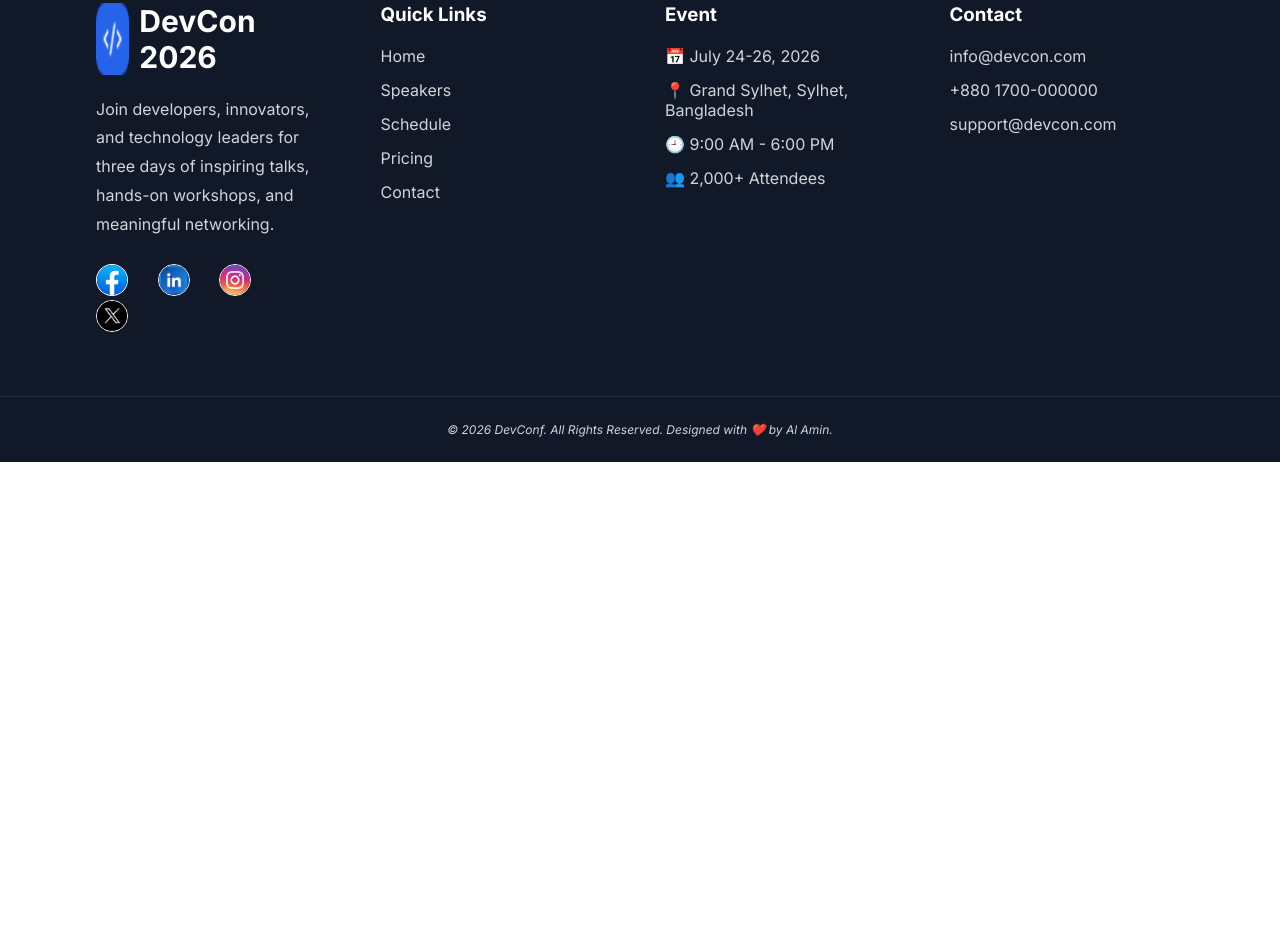
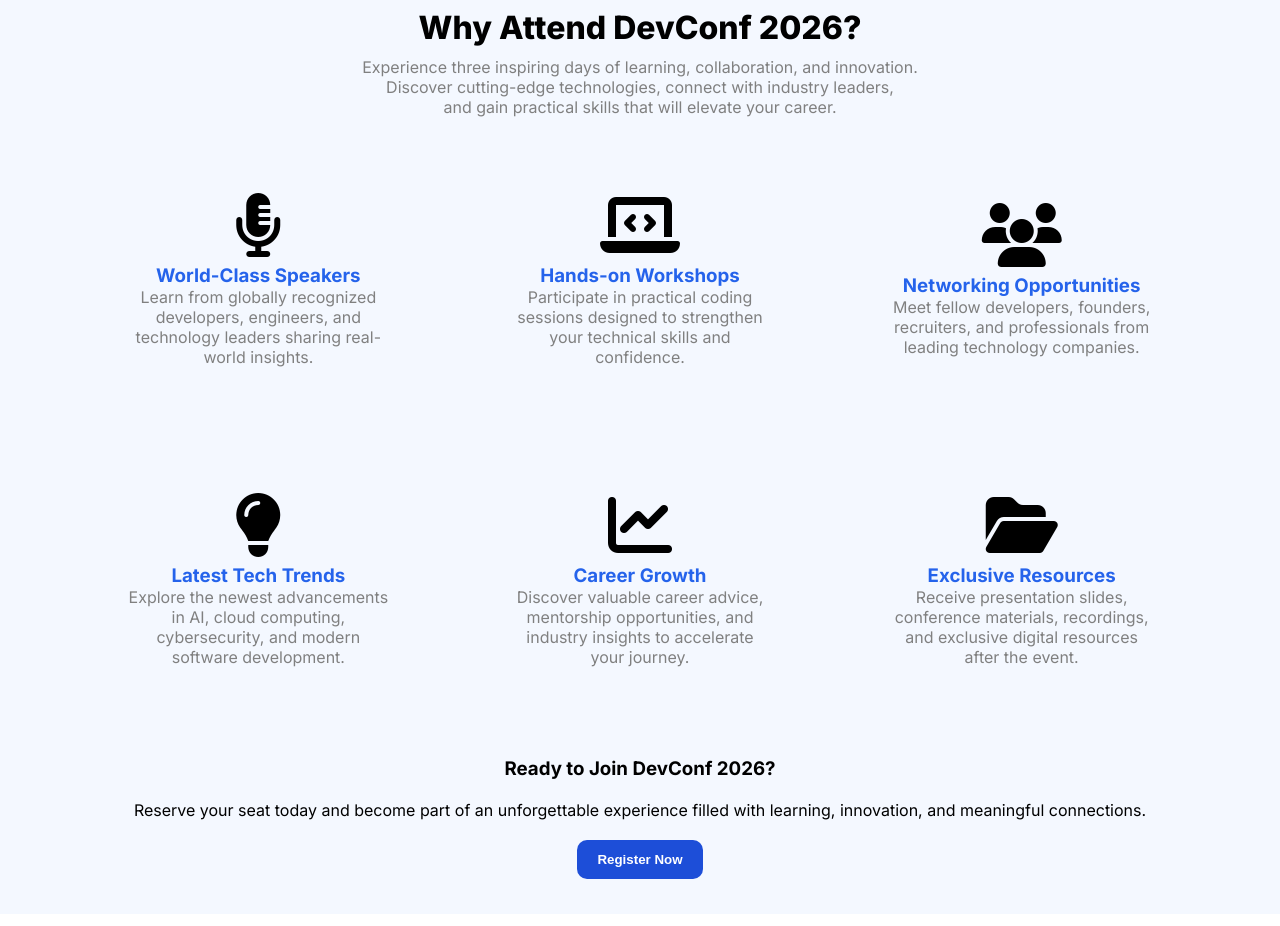
Before and after one commit to alaminsaleh/DEVCONF-2026, a plain HTML site: page index.html in a window 1280 px wide. Shown: the part 2434-3360 px from the top of the page. Before the commit the page ends 2896 px from the top, so only its background shows below. Drawn offline with Linux system fonts and the light colour scheme.

Commit message:
Created a new section using AI as relevant with rest of the website design and Finally completed the project

```diff
--- a/index.html
+++ b/index.html
@@ -11,6 +11,7 @@
         href="https://fonts.googleapis.com/css2?family=Inter:ital,opsz,wght@0,14..32,100..900;1,14..32,100..900&display=swap"
         rel="stylesheet">
     <link rel="stylesheet" href="./styles/style.css">
+    <link rel="stylesheet" href="https://cdnjs.cloudflare.com/ajax/libs/font-awesome/6.7.2/css/all.min.css">
 </head>
 
 <body>
@@ -145,8 +146,123 @@
             </div>
         </section>
         <!-- Self generate section -->
-        <section>
+        <!-- ================= Why Attend Section ================= -->
+        <section class="why-attend" id="why-attend">
 
+            <div class="attend-container">
+
+                <div class="attend-section-title">
+                    <h2>Why Attend DevConf 2026?</h2>
+                    <p style="color: gray;">
+                        Experience three inspiring days of learning, collaboration, and innovation. <br>
+                        Discover cutting-edge technologies, connect with industry leaders, <br> and
+                        gain practical skills that will elevate your career.
+                    </p>
+                </div>
+
+                <div class="why-attend-grid">
+
+                    <!-- Card 1 -->
+                    <div class="feature-card">
+                        <div class="feature-icon">
+                            <i class="fa-solid fa-microphone-lines"></i>
+                        </div>
+
+                        <h3>World-Class Speakers</h3>
+
+                        <p>
+                            Learn from globally recognized developers, engineers,
+                            and technology leaders sharing real-world insights.
+                        </p>
+                    </div>
+
+                    <!-- Card 2 -->
+                    <div class="feature-card">
+                        <div class="feature-icon">
+                            <i class="fa-solid fa-laptop-code"></i>
+                        </div>
+
+                        <h3>Hands-on Workshops</h3>
+
+                        <p>
+                            Participate in practical coding sessions designed to
+                            strengthen your technical skills and confidence.
+                        </p>
+                    </div>
+
+                    <!-- Card 3 -->
+                    <div class="feature-card">
+                        <div class="feature-icon">
+                            <i class="fa-solid fa-users"></i>
+                        </div>
+
+                        <h3>Networking Opportunities</h3>
+
+                        <p>
+                            Meet fellow developers, founders, recruiters, and
+                            professionals from leading technology companies.
+                        </p>
+                    </div>
+
+                    <!-- Card 4 -->
+                    <div class="feature-card">
+                        <div class="feature-icon">
+                            <i class="fa-solid fa-lightbulb"></i>
+                        </div>
+
+                        <h3>Latest Tech Trends</h3>
+
+                        <p>
+                            Explore the newest advancements in AI, cloud computing,
+                            cybersecurity, and modern software development.
+                        </p>
+                    </div>
+
+                    <!-- Card 5 -->
+                    <div class="feature-card">
+                        <div class="feature-icon">
+                            <i class="fa-solid fa-chart-line"></i>
+                        </div>
+
+                        <h3>Career Growth</h3>
+
+                        <p>
+                            Discover valuable career advice, mentorship opportunities,
+                            and industry insights to accelerate your journey.
+                        </p>
+                    </div>
+
+                    <!-- Card 6 -->
+                    <div class="feature-card">
+                        <div class="feature-icon">
+                            <i class="fa-solid fa-folder-open"></i>
+                        </div>
+
+                        <h3>Exclusive Resources</h3>
+
+                        <p>
+                            Receive presentation slides, conference materials,
+                            recordings, and exclusive digital resources after the event.
+                        </p>
+                    </div>
+
+                </div>
+
+                <!-- CTA -->
+                <div class="why-attend-cta">
+                    <h3>Ready to Join DevConf 2026?</h3>
+                    <p>
+                        Reserve your seat today and become part of an unforgettable
+                        experience filled with learning, innovation, and meaningful
+                        connections.
+                    </p>
+
+                    <button class="register-btn attend-btn">Register Now</button>
+
+                </div>
+
+            </div>
+            <!-- <a style=" margin-top: 100px;" class="register-btn attend-btn">Register Now</a> -->
         </section>
     </main>
     <!-- Footer section -->
@@ -182,7 +298,7 @@
             </div>
 
             <!-- Quick Links -->
-            <div class="footer-col">
+            <div id="quick-links" class="footer-col">
                 <h3>Quick Links</h3>
 
                 <ul>
--- a/styles/style.css
+++ b/styles/style.css
@@ -194,6 +194,78 @@ h3 {
     color: #2563EB;
 }
 
+/* Why Attend DevConf 2026? */
+.why-attend {
+    margin: 100px 0px;
+    /* border: 2px solid red; */
+    background: #f4f8ff;
+    padding: 15px;
+}
+
+.attend-btn {
+    text-decoration: none;
+    margin-top: 20px;
+}
+
+.attend-section-title {
+    text-align: center;
+}
+
+.attend-section-title h2 {
+    margin: 10px 0;
+    font-weight: 800;
+    font-size: 2rem;
+}
+
+/* .why-attend-grid {
+    border: 1px solid green;
+} */
+
+.why-attend-grid {
+    display: grid;
+    grid-template-columns: repeat(3, 2fr);
+    gap: 20px;
+    /* border: 1px solid green; */
+    max-width: 90%;
+    margin: 20px auto;
+}
+
+.feature-card {
+    /* border: 1px solid red; */
+    display: flex;
+    justify-content: center;
+    flex-direction: column;
+    align-items: center;
+    text-align: center;
+    padding: 50px;
+
+}
+
+.feature-icon {
+    font-size: 4rem;
+}
+
+.feature-card h3 {
+    color: #2563EB;
+}
+
+.feature-card p {
+    color: gray;
+}
+
+.why-attend-cta {
+    display: flex;
+    flex-direction: column;
+    justify-content: center;
+    align-items: center;
+    margin-bottom: 20px;
+}
+
+.why-attend-cta h3 {
+    color: black;
+    margin: 20px;
+}
+
 /* Footer section styles */
 .footer {
     background: #111827;
@@ -214,6 +286,13 @@ h3 {
     color: #fff;
     margin-bottom: 20px;
     font-size: 30px;
+}
+
+#quick-links {
+    display: flex;
+    justify-content: center;
+    flex-direction: column;
+    align-items: center;
 }
 
 .footer-col h3 {
```
